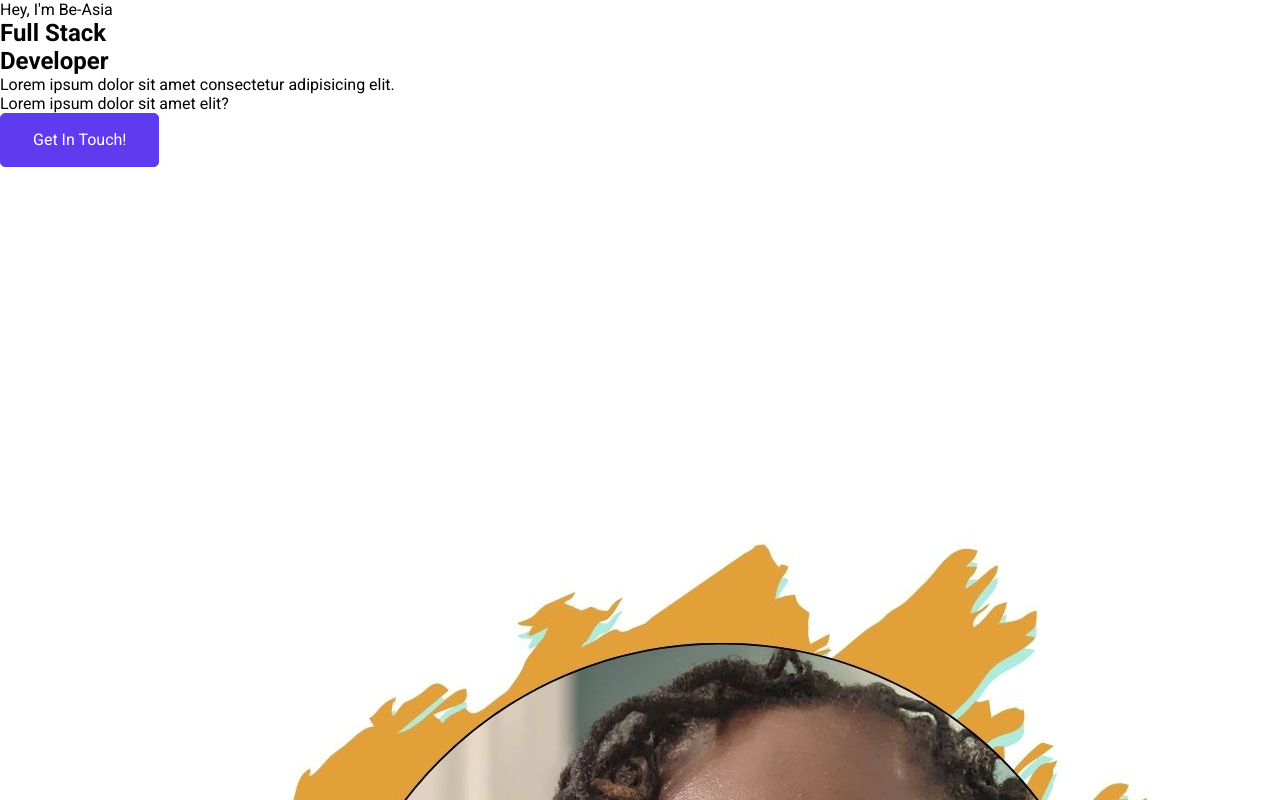
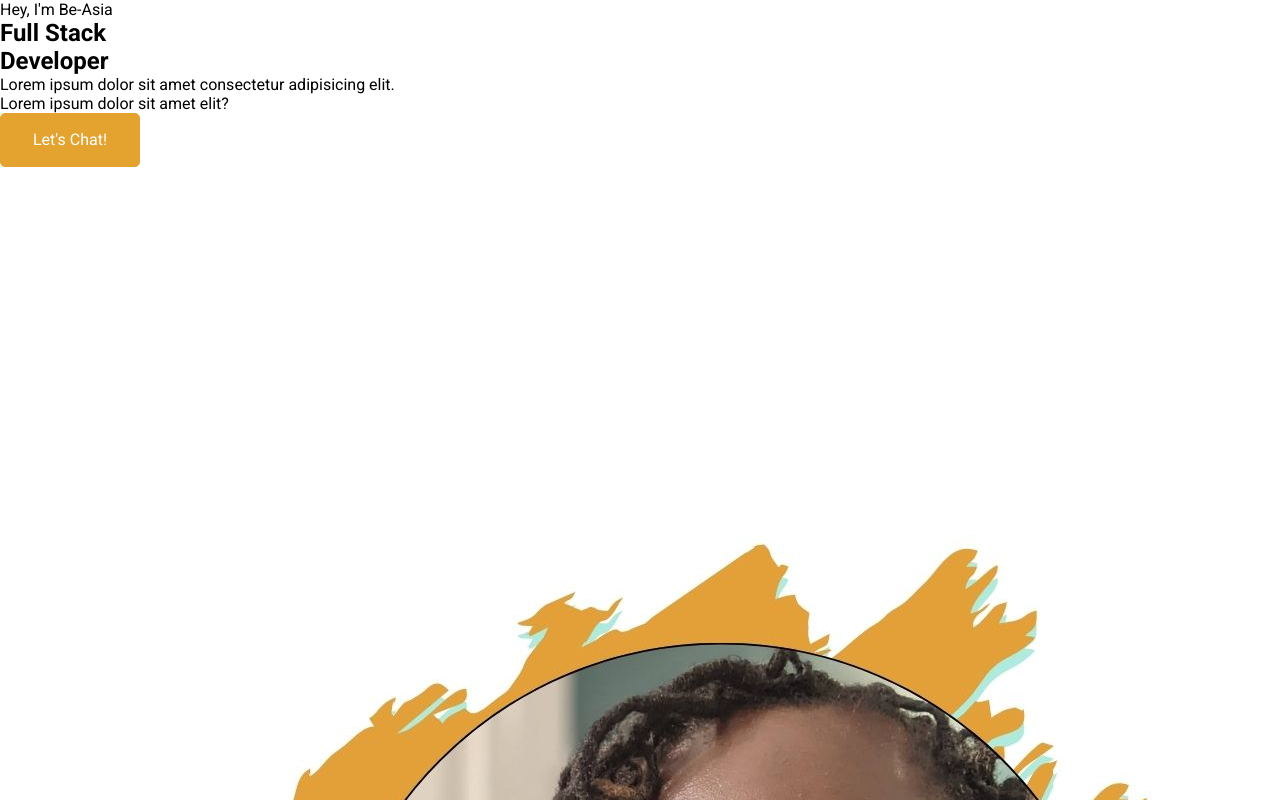
Before and after one commit to amerigirl/digitalPortfolio, a React (Create React App) app: page / in a window 1280 px wide. Shown: the top 800 px of the page. Built offline with nearby package versions, Linux system fonts and the light colour scheme.

Commit message:
small updates

```diff
--- a/src/App.css
+++ b/src/App.css
@@ -19,7 +19,7 @@ p {
 }
 
 :root {
-  --primary: #5e3bee;
+  --primary: #e3a32e;
   --heading-color: #282938;
   --bg-shade: #f5fcff;
   --github:#e62872;
--- a/src/Pages/Home/HeroSection.jsx
+++ b/src/Pages/Home/HeroSection.jsx
@@ -15,7 +15,7 @@ export default function HeroSection() {
             Lorem ipsum dolor sit amet elit?
           </p>
         </div>
-        <button className="btn btn-primary">Get In Touch!</button>
+        <button className="btn btn-primary">Let's Chat!</button>
       </div>
       <div className="hero--section--image">
         <img src="./img/draftPic.jpg" alt="Hero Section"/>
```
